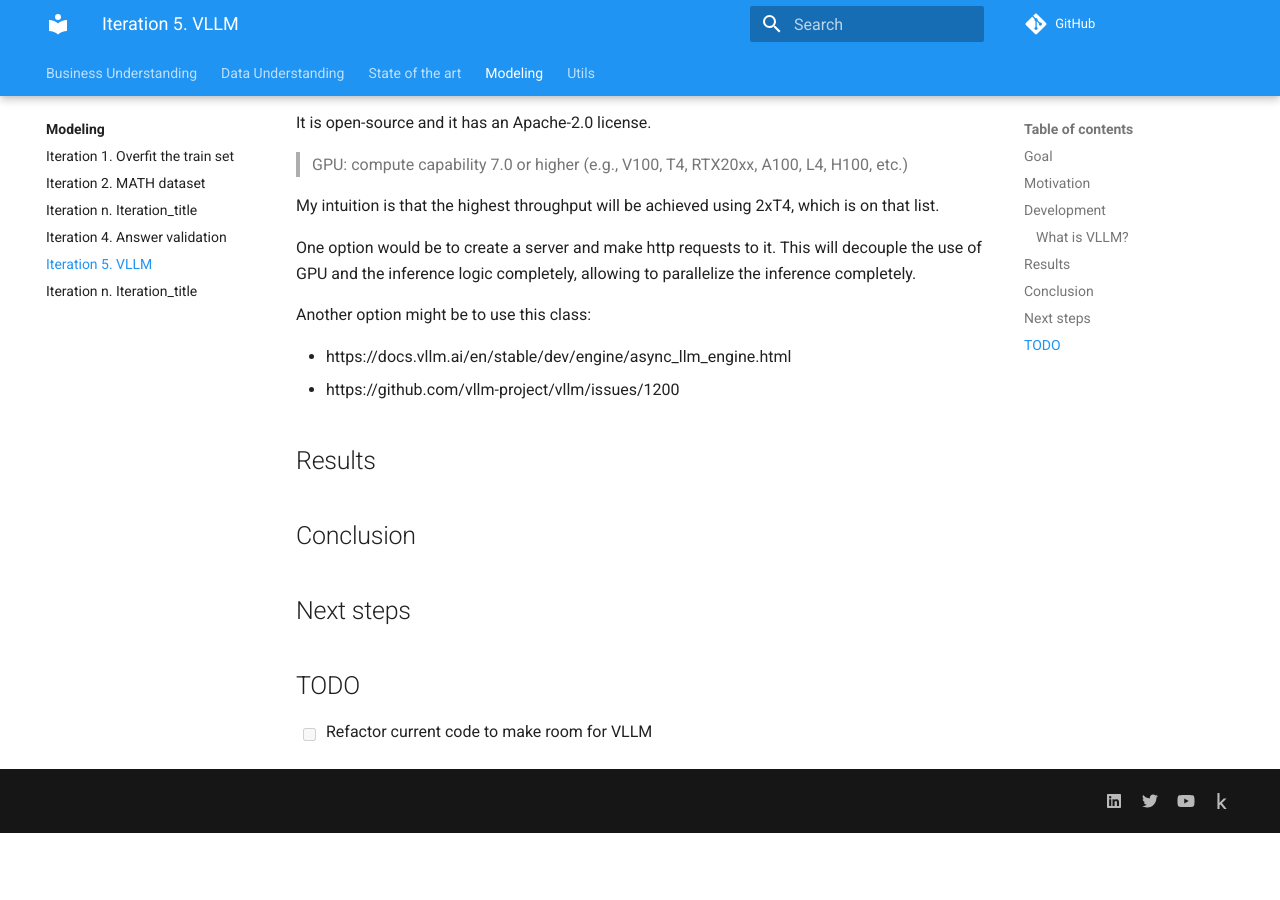
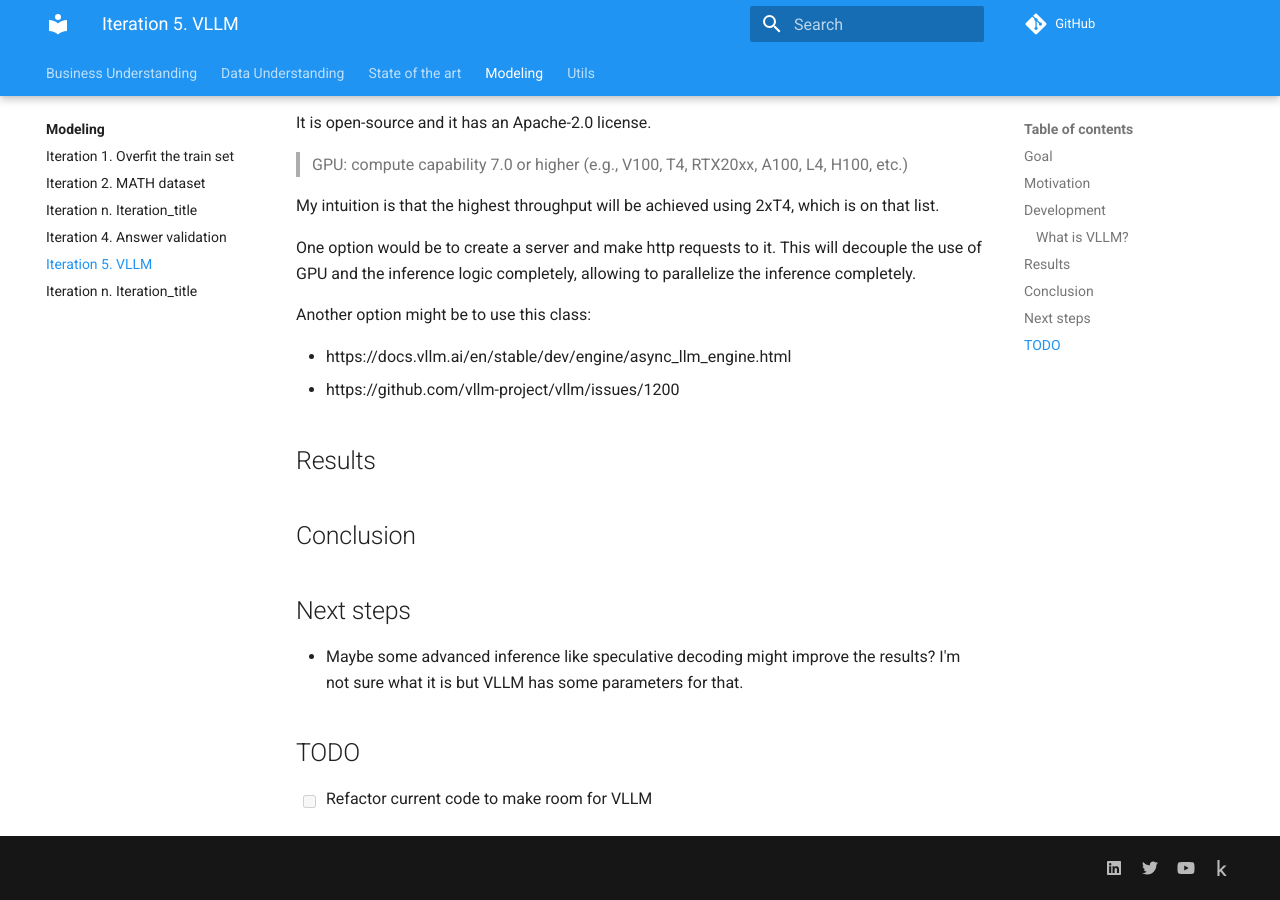
Before and after one commit to ironbar/aimo, an MkDocs documentation site: the page built from docs/modeling/Iteration_05_vllm.md, in a window 1280 px wide and 900 px high, scrolled down 606 px. Built offline with MkDocs 1.6.1 and Material for MkDocs 9.7.7, drawn with Linux system fonts in a browser that asks for light colours; comment, search, counter and statistics services are not loaded; before the commit the page ends 1439 px from its top, so only the background shows below that.

Commit message:
progress

```diff
--- a/docs/modeling/Iteration_05_vllm.md
+++ b/docs/modeling/Iteration_05_vllm.md
@@ -42,6 +42,8 @@
 
 ## Next steps
 
+- Maybe some advanced inference like speculative decoding might improve the results? I'm not sure what it is but VLLM has some parameters for that.
+
 ## TODO
 
 - [ ] Refactor current code to make room for VLLM
```
Also changed, not shown: 1 other file.
